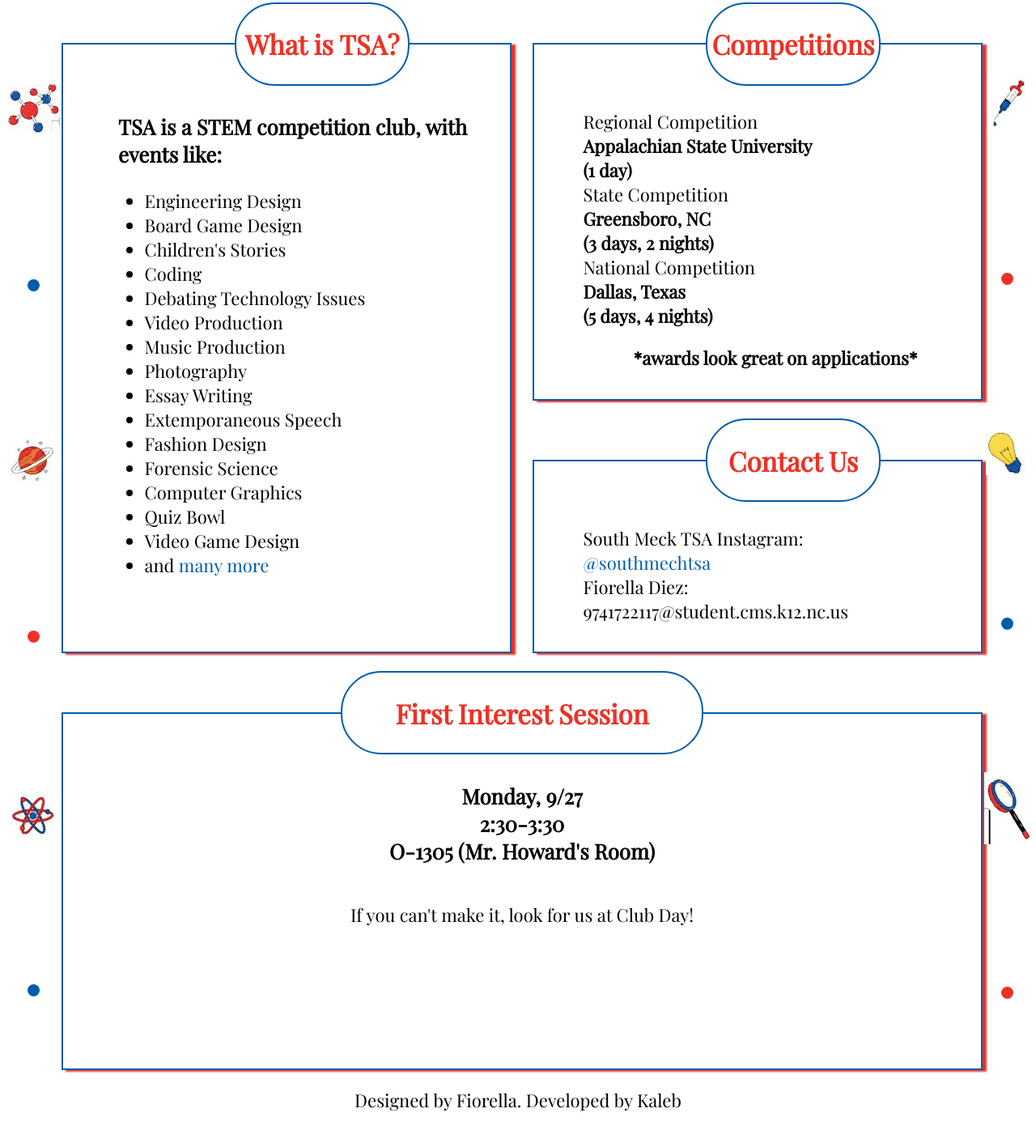
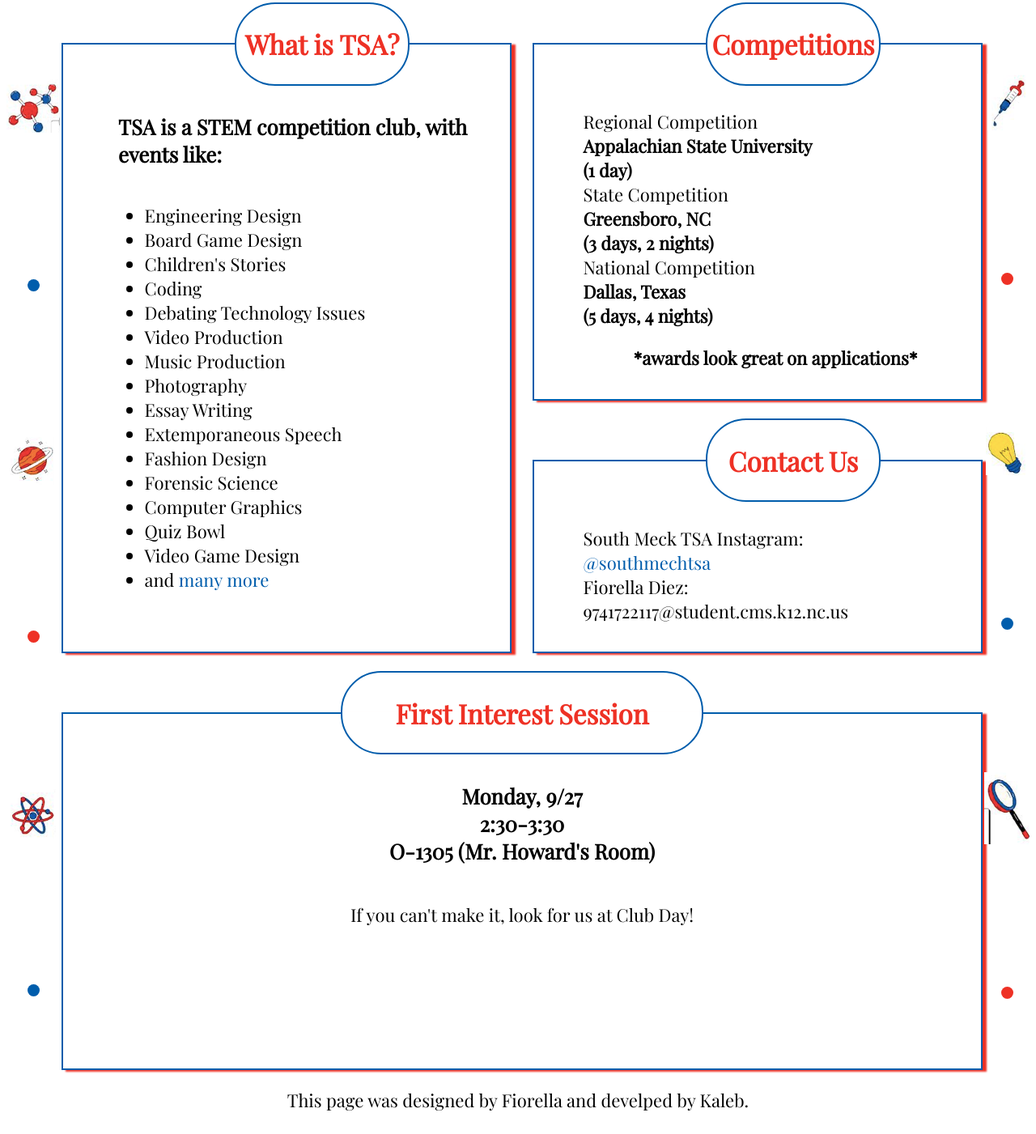
Before and after one commit to KalebWithAK/southmecktsa, a plain HTML site: page index.html in a window 1280 px wide. Shown: the part 158-1559 px from the top of the page at 81% size. Drawn offline with nearby package versions, Linux system fonts and the light colour scheme.

Commit message:
footer edit

```diff
--- a/index.html
+++ b/index.html
@@ -92,7 +92,7 @@
         </aside>
 
         <footer class="centerText">
-            <p>Designed by Fiorella. Developed by Kaleb</p>
+            <p>This page was designed by Fiorella and develped by Kaleb.</p>
         </footer>
     </body>
 </html>
--- a/styles/default.css
+++ b/styles/default.css
@@ -55,6 +55,10 @@ h1 {
 
 h2 {
     color: var(--red);
+}
+
+ul {
+    margin-top: 2em;
 }
 
 a, a:visited {
```
